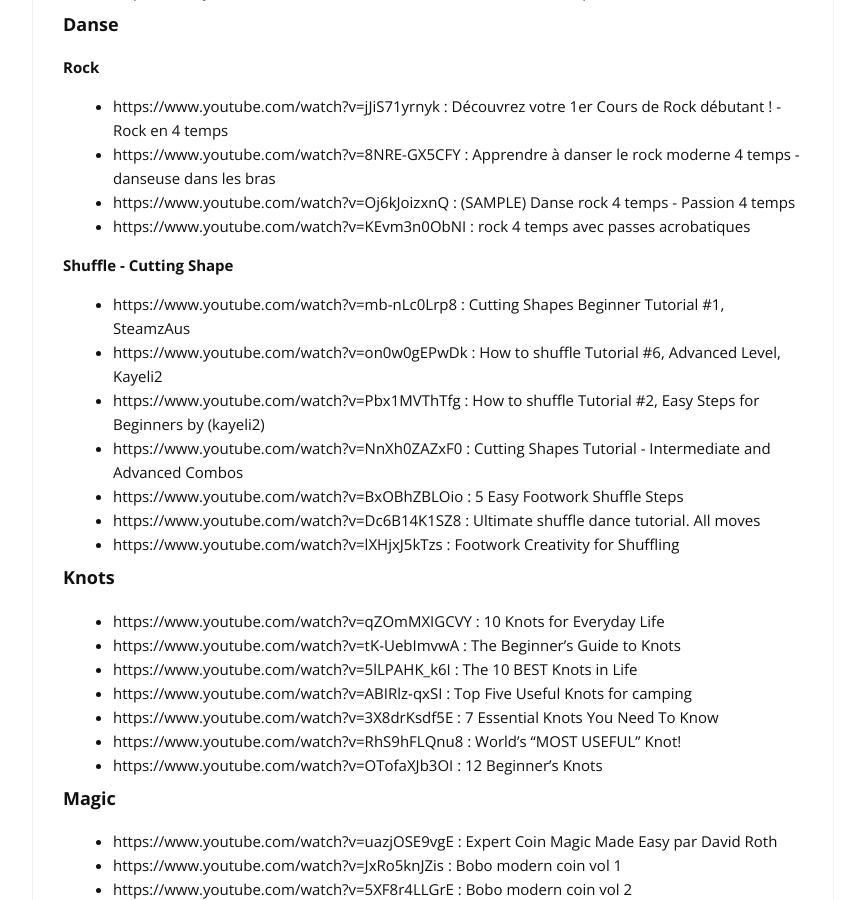
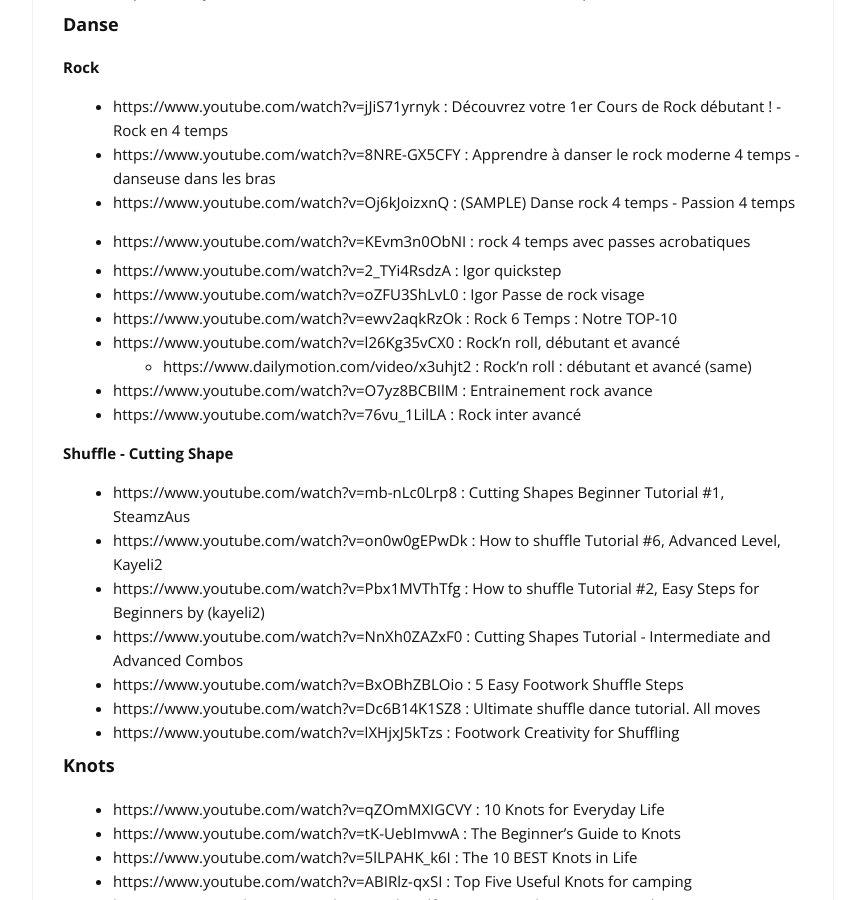
Before and after one commit to cylmat/cylmat.github.io, a Jekyll site: the page built from _pages/tricks.md, in a window 1280 px wide and 900 px high, scrolled down 341 px. Shown: the whole window, without its empty margins (207-1072 px from the left). Built offline with Jekyll 4.4.1, drawn with Linux system fonts in a browser that asks for light colours; nearby versions of some CDN libraries.

Commit message:
Update tricks.md

```diff
--- a/_pages/tricks.md
+++ b/_pages/tricks.md
@@ -17,6 +17,14 @@
 - https://www.youtube.com/watch?v=8NRE-GX5CFY : Apprendre à danser le rock moderne 4 temps - danseuse dans les bras
 - https://www.youtube.com/watch?v=Oj6kJoizxnQ : (SAMPLE) Danse rock 4 temps - Passion 4 temps
 - https://www.youtube.com/watch?v=KEvm3n0ObNI : rock 4 temps avec passes acrobatiques
+
+- https://www.youtube.com/watch?v=2_TYi4RsdzA : Igor quickstep
+- https://www.youtube.com/watch?v=oZFU3ShLvL0 : Igor Passe de rock visage
+- https://www.youtube.com/watch?v=ewv2aqkRzOk : Rock 6 Temps : Notre TOP-10
+- https://www.youtube.com/watch?v=l26Kg35vCX0 : Rock'n roll, débutant et avancé
+  + https://www.dailymotion.com/video/x3uhjt2 : Rock'n roll : débutant et avancé (same)
+- https://www.youtube.com/watch?v=O7yz8BCBIlM : Entrainement rock avance
+- https://www.youtube.com/watch?v=76vu_1LilLA : Rock inter avancé
 
 **Shuffle - Cutting Shape**
 - https://www.youtube.com/watch?v=mb-nLc0Lrp8 : Cutting Shapes Beginner Tutorial #1, SteamzAus
```
